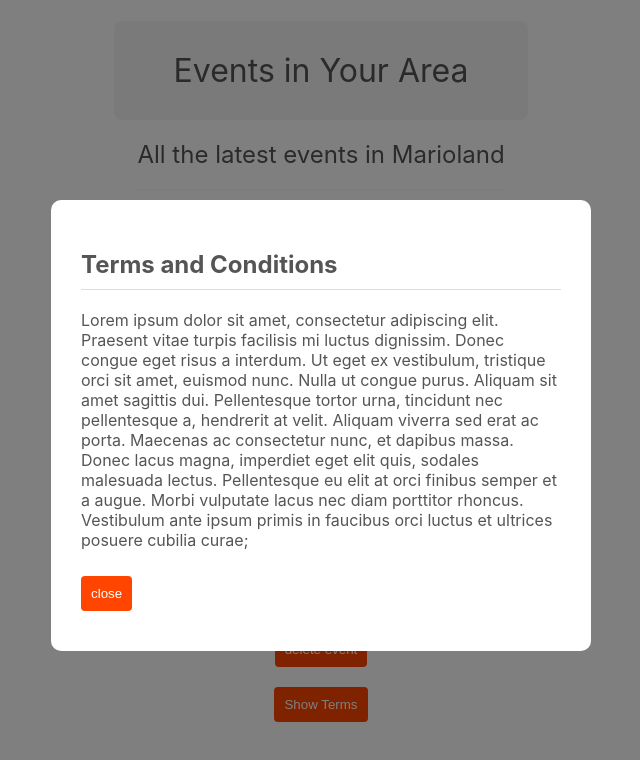
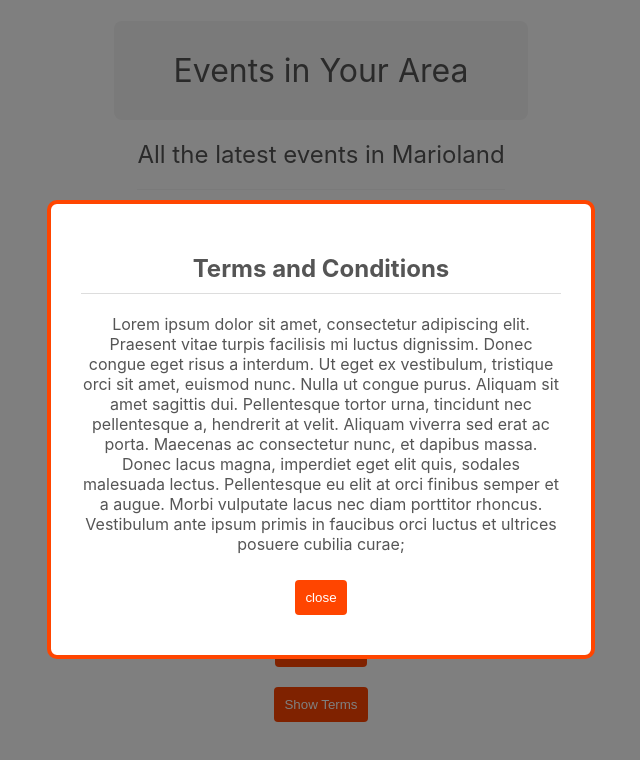
Before and after one commit to RM-0311/learnReact, a React (Create React App) app: page / in a window 1280 px wide. Both pictures are taken after a click on the button "Show Terms". Shown: the top 760 px of the page, without its empty margins (319-959 px from the left). Built offline with nearby package versions, Linux system fonts and the light colour scheme; the HTML template or start-up script is replaced by a standard one.

Commit message:
Inline Styling in React

```diff
--- a/src/components/Modal.js
+++ b/src/components/Modal.js
@@ -5,7 +5,11 @@ import './Modal.css'
 export default function Modal({ children, handleClose }) {
   return ReactDOM.createPortal((
     <div className="modal-backdrop">
-      <div className="modal">
+      <div className="modal" style={{
+        border: "4px solid",
+        borderColor: "#ff4500",
+        textAlign: "center"
+      }}>
        {children}
        <button onClick={handleClose}>close</button>
       </div>
```
